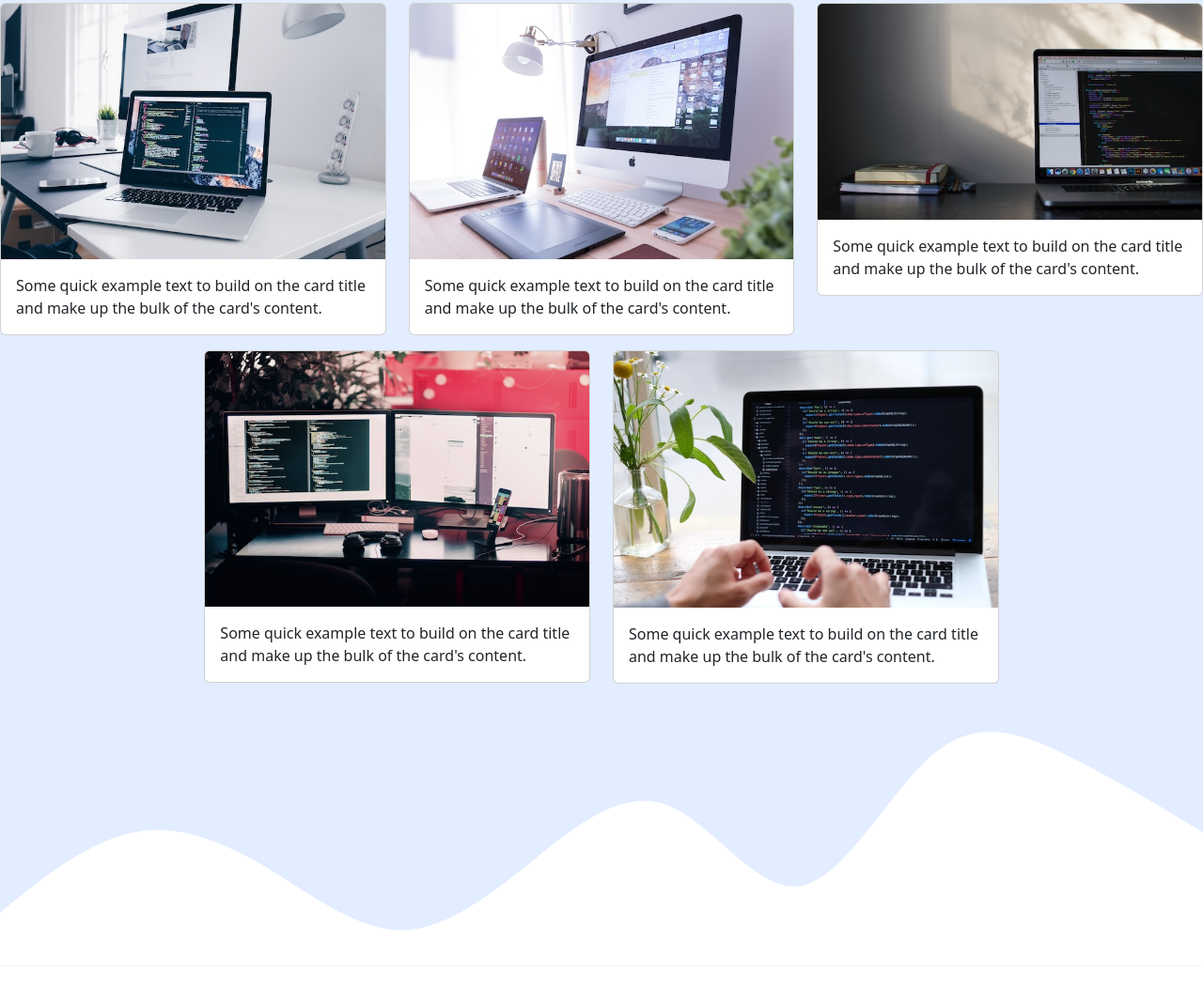
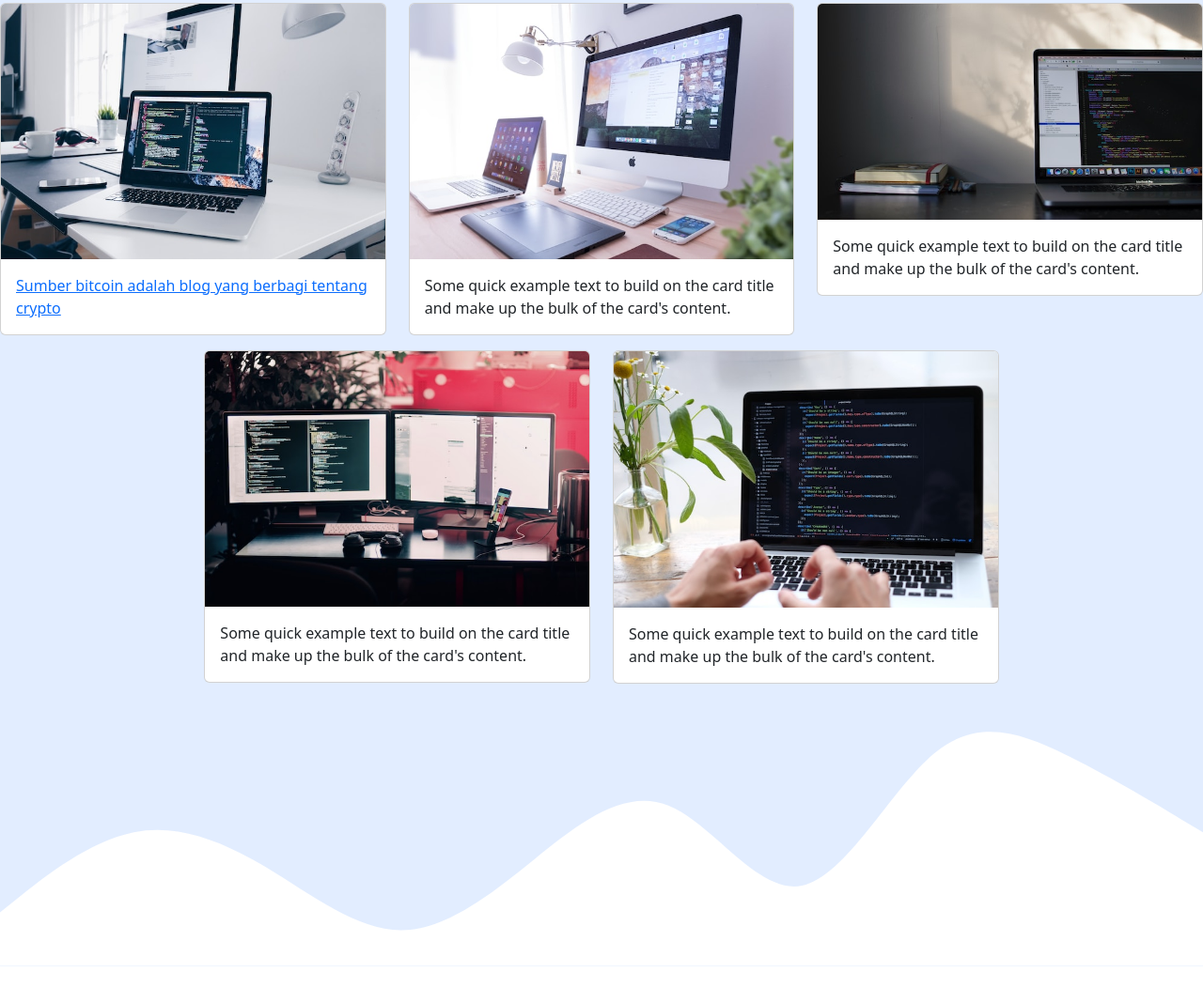
Before and after one commit to trihandoyopriv/trihandoyo.github.io, a plain HTML site: page index.html in a window 1280 px wide. Shown: the part 1484-2552 px from the top of the page at 94% size. Drawn offline with nearby package versions, Linux system fonts and the light colour scheme.

Commit message:
menambahkan project blog crypto

```diff
--- a/index.html
+++ b/index.html
@@ -81,7 +81,7 @@
           <div class="card">
             <img src="img/projects/1.jpg" class="card-img-top" alt=".projects1">
             <div class="card-body">
-              <p class="card-text">Some quick example text to build on the card title and make up the bulk of the card's content.</p>
+              <p class="card-text"><a href="https://sumberbitcoin.blogspot.com/">Sumber bitcoin adalah blog yang berbagi tentang crypto</a></p>
             </div>
           </div>
         </div>
```
